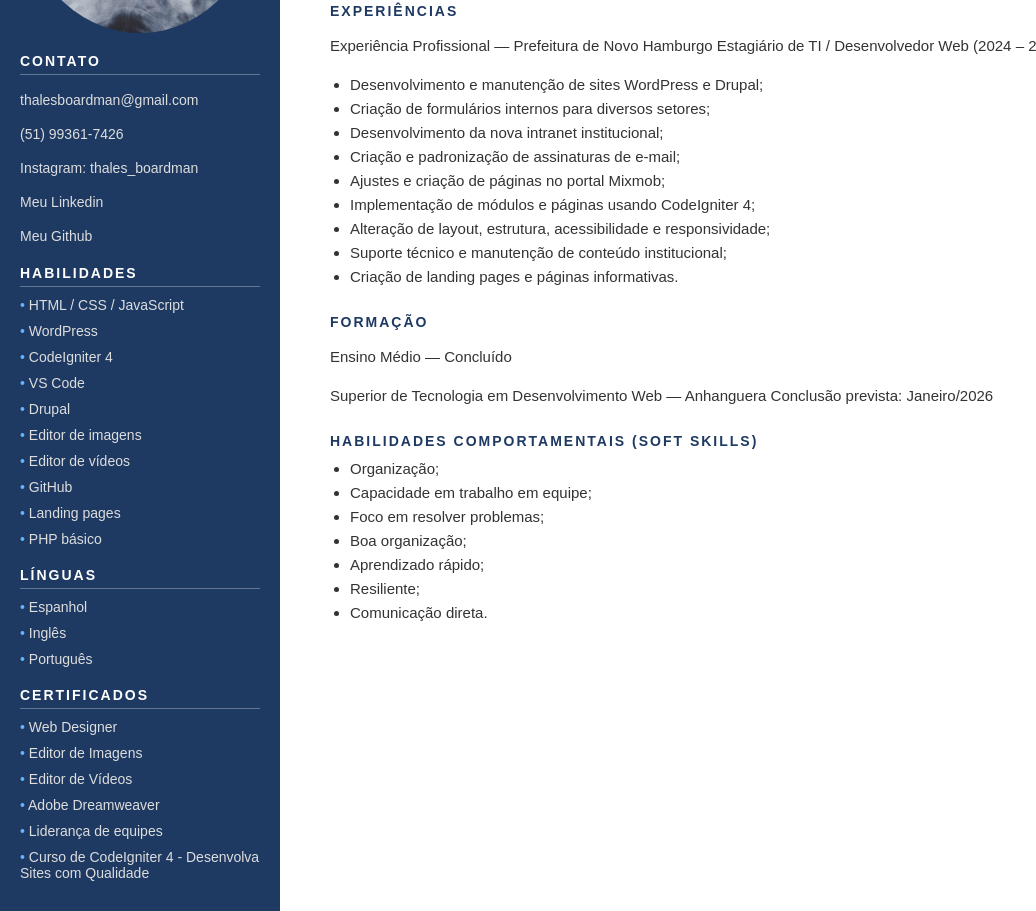
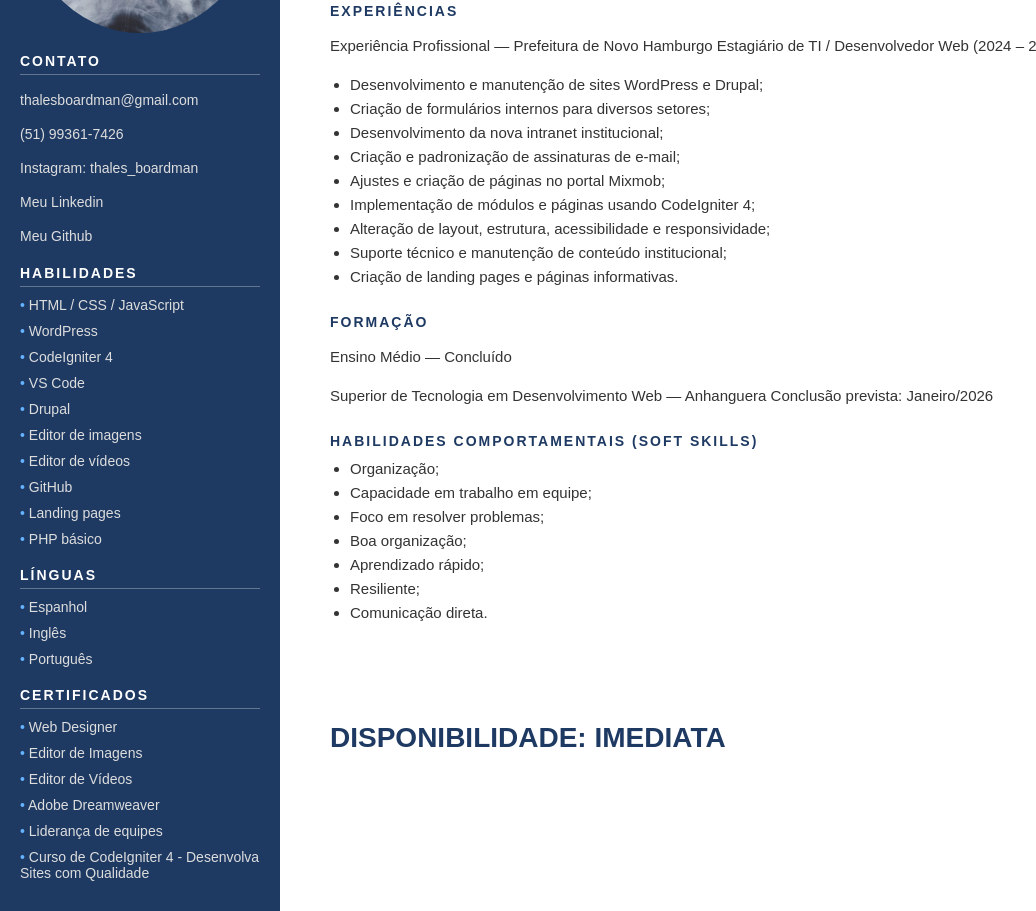
Before and after one commit to thales-boardman/thales-curriculo, a plain HTML site: page index.html in a window 1280 px wide. Shown: the part 329-1240 px from the top of the page, without its empty margins (0-1036 px from the left). Drawn offline with Linux system fonts and the light colour scheme.

Commit message:
Update index.html

```diff
--- a/index.html
+++ b/index.html
@@ -232,6 +232,8 @@ Conclusão prevista: Janeiro/2026</p>
           <li>Comunicação direta.</li>
         </ul>
       </section>
+		<br><br><br><br>
+      <h1>Disponibilidade: imediata</h1>
     </main>
   </div>
 <br>
```
